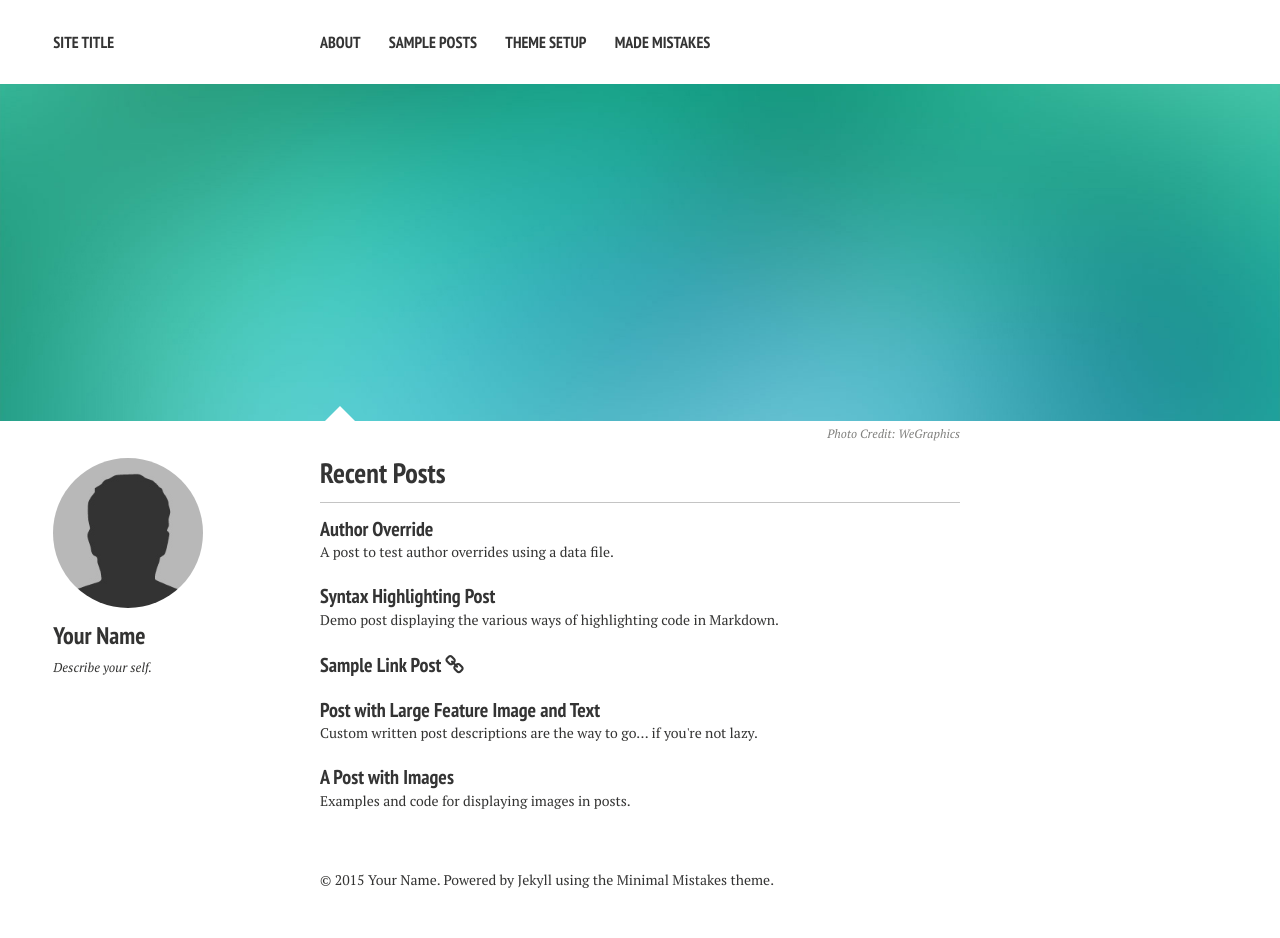
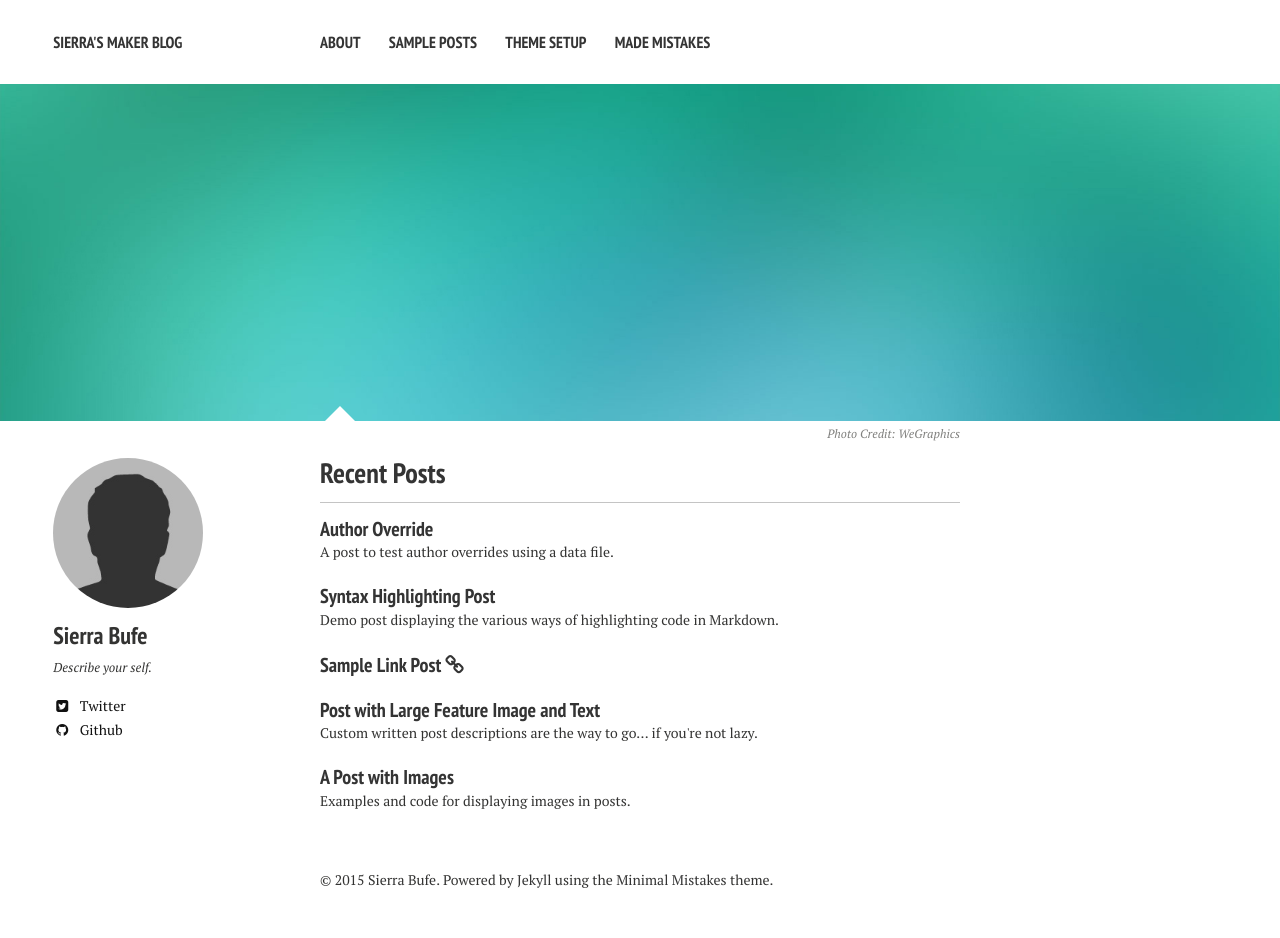
Before and after one commit to sbufe/maker-blog, a Jekyll site: the page built from index.md, in a window 1280 px wide. Built offline with Jekyll 4.4.1, drawn with Linux system fonts in a browser that asks for light colours; nearby versions of some CDN libraries.

Commit message:
Updated _config.yml with some of my info

```diff
--- a/_config.yml
+++ b/_config.yml
@@ -1,6 +1,6 @@
 # Site wide configuration
 
-title:            Site Title
+title:            Sierra's Maker Blog
 locale:           en_US
 url:
 
@@ -26,12 +26,12 @@ kramdown:
 
 # Site owner
 owner:
-  name: Your Name
+  name: Sierra Bufe
   avatar: bio-photo.jpg
   bio: "Describe your self."
   email:
   disqus-shortname:
-  twitter: #username
+  twitter: sbufe
   facebook: #username
   google:
     plus: #username
@@ -40,7 +40,7 @@ owner:
     ad-client:
     ad-slot:
   bing-verify:
-  github: #username
+  github: sbufe
   stackoverflow: #123456/username   from a "http://stackoverflow.com/users/123456/username" link
   linkedin: #username
   xing: #username
```
